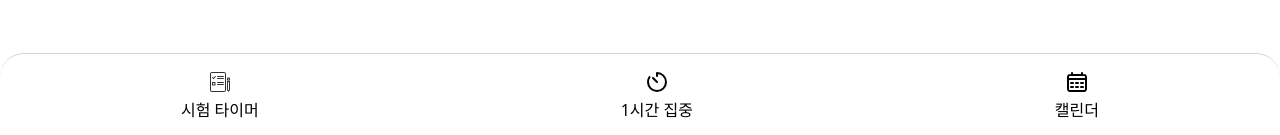
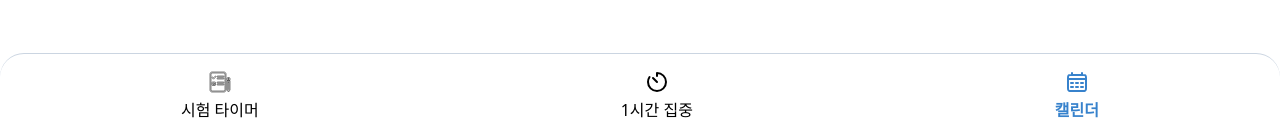
Before and after one commit to lee-yun-pyo/ExamTimer, a React (Vite) app in the folder front/: page /calendar in a window 1280 px wide. Shown: the part 662-797 px from the top of the page. Built offline with nearby package versions, Linux system fonts and the light colour scheme.

Commit message:
#6 feat: 하단바 active 처리

```diff
--- a/front/src/components/Icons/CalendarIcon.tsx
+++ b/front/src/components/Icons/CalendarIcon.tsx
@@ -1,9 +1,12 @@
+import { MY_COLOR } from "@/constants";
+
 interface Props {
   size: number;
   isDarkMode: boolean;
+  isActive: boolean;
 }
 
-export function CalendarIcon({ size, isDarkMode }: Props) {
+export function CalendarIcon({ size, isDarkMode, isActive }: Props) {
   return (
     <svg
       width={size}
@@ -14,7 +17,7 @@ export function CalendarIcon({ size, isDarkMode }: Props) {
     >
       <path
         d="M3 9H21M7 3V5M17 3V5M6 13H8M6 17H8M11 13H13M11 17H13M16 13H18M16 17H18M6.2 21H17.8C18.9201 21 19.4802 21 19.908 20.782C20.2843 20.5903 20.5903 20.2843 20.782 19.908C21 19.4802 21 18.9201 21 17.8V8.2C21 7.07989 21 6.51984 20.782 6.09202C20.5903 5.71569 20.2843 5.40973 19.908 5.21799C19.4802 5 18.9201 5 17.8 5H6.2C5.0799 5 4.51984 5 4.09202 5.21799C3.71569 5.40973 3.40973 5.71569 3.21799 6.09202C3 6.51984 3 7.07989 3 8.2V17.8C3 18.9201 3 19.4802 3.21799 19.908C3.40973 20.2843 3.71569 20.5903 4.09202 20.782C4.51984 21 5.07989 21 6.2 21Z"
-        stroke={isDarkMode ? "#FFFFFF" : "#000000"}
+        stroke={isActive ? MY_COLOR : isDarkMode ? "#FFFFFF" : "#000000"}
         strokeWidth="2"
         strokeLinecap="round"
         strokeLinejoin="round"
--- a/front/src/components/Icons/ExamTimerIcon.tsx
+++ b/front/src/components/Icons/ExamTimerIcon.tsx
@@ -1,9 +1,12 @@
+import { MY_COLOR } from "@/constants";
+
 interface Props {
   size: number;
   isDarkMode: boolean;
+  isActive: boolean;
 }
 
-export function ExamTimerIcon({ size, isDarkMode }: Props) {
+export function ExamTimerIcon({ size, isDarkMode, isActive }: Props) {
   return (
     <svg
       width={size}
@@ -16,55 +19,55 @@ export function ExamTimerIcon({ size, isDarkMode }: Props) {
         fillRule="evenodd"
         clipRule="evenodd"
         d="M8 42H32C33.1046 42 34 41.1046 34 40V8C34 6.89543 33.1046 6 32 6H8C6.89543 6 6 6.89543 6 8V40C6 41.1046 6.89543 42 8 42ZM32 44H8C5.79086 44 4 42.2091 4 40V8C4 5.79086 5.79086 4 8 4H32C34.2091 4 36 5.79086 36 8V40C36 42.2091 34.2091 44 32 44Z"
-        fill={isDarkMode ? "#FFFFFF" : "#333333"}
+        stroke={isActive ? MY_COLOR : isDarkMode ? "#FFFFFF" : "#000000"}
       />
       <path
         fillRule="evenodd"
         clipRule="evenodd"
         d="M18 13C18 12.4477 18.4477 12 19 12H31C31.5523 12 32 12.4477 32 13C32 13.5523 31.5523 14 31 14H19C18.4477 14 18 13.5523 18 13Z"
-        fill={isDarkMode ? "#FFFFFF" : "#333333"}
+        stroke={isActive ? MY_COLOR : isDarkMode ? "#FFFFFF" : "#000000"}
       />
       <path
         fillRule="evenodd"
         clipRule="evenodd"
         d="M18 17C18 16.4477 18.4477 16 19 16H31C31.5523 16 32 16.4477 32 17C32 17.5523 31.5523 18 31 18H19C18.4477 18 18 17.5523 18 17Z"
-        fill={isDarkMode ? "#FFFFFF" : "#333333"}
+        stroke={isActive ? MY_COLOR : isDarkMode ? "#FFFFFF" : "#000000"}
       />
       <path
         fillRule="evenodd"
         clipRule="evenodd"
         d="M18 25C18 24.4477 18.4477 24 19 24H31C31.5523 24 32 24.4477 32 25C32 25.5523 31.5523 26 31 26H19C18.4477 26 18 25.5523 18 25Z"
-        fill={isDarkMode ? "#FFFFFF" : "#333333"}
+        stroke={isActive ? MY_COLOR : isDarkMode ? "#FFFFFF" : "#000000"}
       />
       <path
         fillRule="evenodd"
         clipRule="evenodd"
         d="M18 29C18 28.4477 18.4477 28 19 28H31C31.5523 28 32 28.4477 32 29C32 29.5523 31.5523 30 31 30H19C18.4477 30 18 29.5523 18 29Z"
-        fill={isDarkMode ? "#FFFFFF" : "#333333"}
+        stroke={isActive ? MY_COLOR : isDarkMode ? "#FFFFFF" : "#000000"}
       />
       <path
         fillRule="evenodd"
         clipRule="evenodd"
         d="M10 26V29H13V26H10ZM9 24H14C14.5523 24 15 24.4477 15 25V30C15 30.5523 14.5523 31 14 31H9C8.44772 31 8 30.5523 8 30V25C8 24.4477 8.44772 24 9 24Z"
-        fill={isDarkMode ? "#FFFFFF" : "#333333"}
+        stroke={isActive ? MY_COLOR : isDarkMode ? "#FFFFFF" : "#000000"}
       />
       <path
         fillRule="evenodd"
         clipRule="evenodd"
         d="M15.7071 12.2929C16.0976 12.6834 16.0976 13.3166 15.7071 13.7071L11 18.4142L8.29289 15.7071C7.90237 15.3166 7.90237 14.6834 8.29289 14.2929C8.68342 13.9024 9.31658 13.9024 9.70711 14.2929L11 15.5858L14.2929 12.2929C14.6834 11.9024 15.3166 11.9024 15.7071 12.2929Z"
-        fill={isDarkMode ? "#FFFFFF" : "#333333"}
+        stroke={isActive ? MY_COLOR : isDarkMode ? "#FFFFFF" : "#000000"}
       />
       <path
         fillRule="evenodd"
         clipRule="evenodd"
         d="M42 24H40V39.3333L41 40.6667L42 39.3333V24ZM44 40L41 44L38 40V22H44V40Z"
-        fill={isDarkMode ? "#FFFFFF" : "#333333"}
+        stroke={isActive ? MY_COLOR : isDarkMode ? "#FFFFFF" : "#000000"}
       />
       <path
         fillRule="evenodd"
         clipRule="evenodd"
         d="M42 17H40V19H42V17ZM40 15H42C43.1046 15 44 15.8954 44 17V21H38V17C38 15.8954 38.8954 15 40 15Z"
-        fill={isDarkMode ? "#FFFFFF" : "#333333"}
+        stroke={isActive ? MY_COLOR : isDarkMode ? "#FFFFFF" : "#000000"}
       />
     </svg>
   );
--- a/front/src/components/Icons/HourClockIcon.tsx
+++ b/front/src/components/Icons/HourClockIcon.tsx
@@ -1,8 +1,11 @@
+import { MY_COLOR } from "@/constants";
+
 interface Props {
   size: number;
   isDarkMode: boolean;
+  isActive: boolean;
 }
-export function HourClockIcon({ size, isDarkMode }: Props) {
+export function HourClockIcon({ size, isDarkMode, isActive }: Props) {
   return (
     <svg
       width={size}
@@ -13,7 +16,7 @@ export function HourClockIcon({ size, isDarkMode }: Props) {
     >
       <path
         d="M4.51555 7C3.55827 8.4301 3 10.1499 3 12C3 16.9706 7.02944 21 12 21C16.9706 21 21 16.9706 21 12C21 7.02944 16.9706 3 12 3V6M12 12L8 8"
-        stroke={isDarkMode ? "#FFFFFF" : "#000000"}
+        stroke={isActive ? MY_COLOR : isDarkMode ? "#FFFFFF" : "#000000"}
         strokeWidth="2"
         strokeLinecap="round"
         strokeLinejoin="round"
--- a/front/src/components/common/NavIcons.tsx
+++ b/front/src/components/common/NavIcons.tsx
@@ -6,22 +6,29 @@ import { HourClockIcon } from "@/components/Icons/HourClockIcon";
 
 interface Props {
   iconName: string;
+  isActive: boolean;
 }
 
-export function NavIcons({ iconName }: Props) {
+export function NavIcons({ iconName, isActive }: Props) {
   const isDarkMode = document.documentElement.classList.contains("dark");
 
   let iconToRender;
 
   switch (iconName) {
     case "HourClock":
-      iconToRender = <HourClockIcon size={24} isDarkMode={isDarkMode} />;
+      iconToRender = (
+        <HourClockIcon size={24} isDarkMode={isDarkMode} isActive={isActive} />
+      );
       break;
     case "ExamTimer":
-      iconToRender = <ExamTimerIcon size={24} isDarkMode={isDarkMode} />;
+      iconToRender = (
+        <ExamTimerIcon size={24} isDarkMode={isDarkMode} isActive={isActive} />
+      );
       break;
     case "Calendar":
-      iconToRender = <CalendarIcon size={24} isDarkMode={isDarkMode} />;
+      iconToRender = (
+        <CalendarIcon size={24} isDarkMode={isDarkMode} isActive={isActive} />
+      );
       break;
     default:
       break;
--- a/front/src/components/common/NavItem.tsx
+++ b/front/src/components/common/NavItem.tsx
@@ -6,15 +6,22 @@ interface Props {
   title: string;
   iconName: string;
   path: string;
+  isActive: boolean;
 }
 
-export function NavItem({ title, iconName, path }: Props) {
+export function NavItem({ title, iconName, path, isActive }: Props) {
   return (
     <li>
       <Link to={path}>
         <div className="flex flex-col items-center gap-1">
-          <NavIcons iconName={iconName} />
-          <span className="text-base text-text-default dark:text-text-dark">
+          <NavIcons iconName={iconName} isActive={isActive} />
+          <span
+            className={`text-base  ${
+              isActive
+                ? "text-my-color font-semibold"
+                : "text-text-default dark:text-text-dark"
+            } `}
+          >
             {title}
           </span>
         </div>
--- a/front/src/components/common/Navigation.tsx
+++ b/front/src/components/common/Navigation.tsx
@@ -1,3 +1,5 @@
+import { useLocation } from "react-router-dom";
+
 import { NavItem } from "./NavItem";
 
 // 하단 네비게이션 아이템 정보
@@ -16,11 +18,19 @@ const SELECTIONS = [
 ];
 
 export function Navigation() {
+  const { pathname } = useLocation();
+  const titlePath = pathname.split("/")[1];
   return (
     <nav className="w-full fixed bottom-0 left-0 py-4 border-t border-border-default dark:border-border-dark rounded-t-3xl">
       <ul className="flex items-center justify-around">
         {SELECTIONS.map(({ icon, title, path }) => (
-          <NavItem key={icon} title={title} iconName={icon} path={path} />
+          <NavItem
+            key={icon}
+            title={title}
+            iconName={icon}
+            path={path}
+            isActive={titlePath === path}
+          />
         ))}
       </ul>
     </nav>
--- /dev/null
+++ b/front/src/constants/index.ts
@@ -0,0 +1 @@
+export const MY_COLOR = "#3782cc";
```
